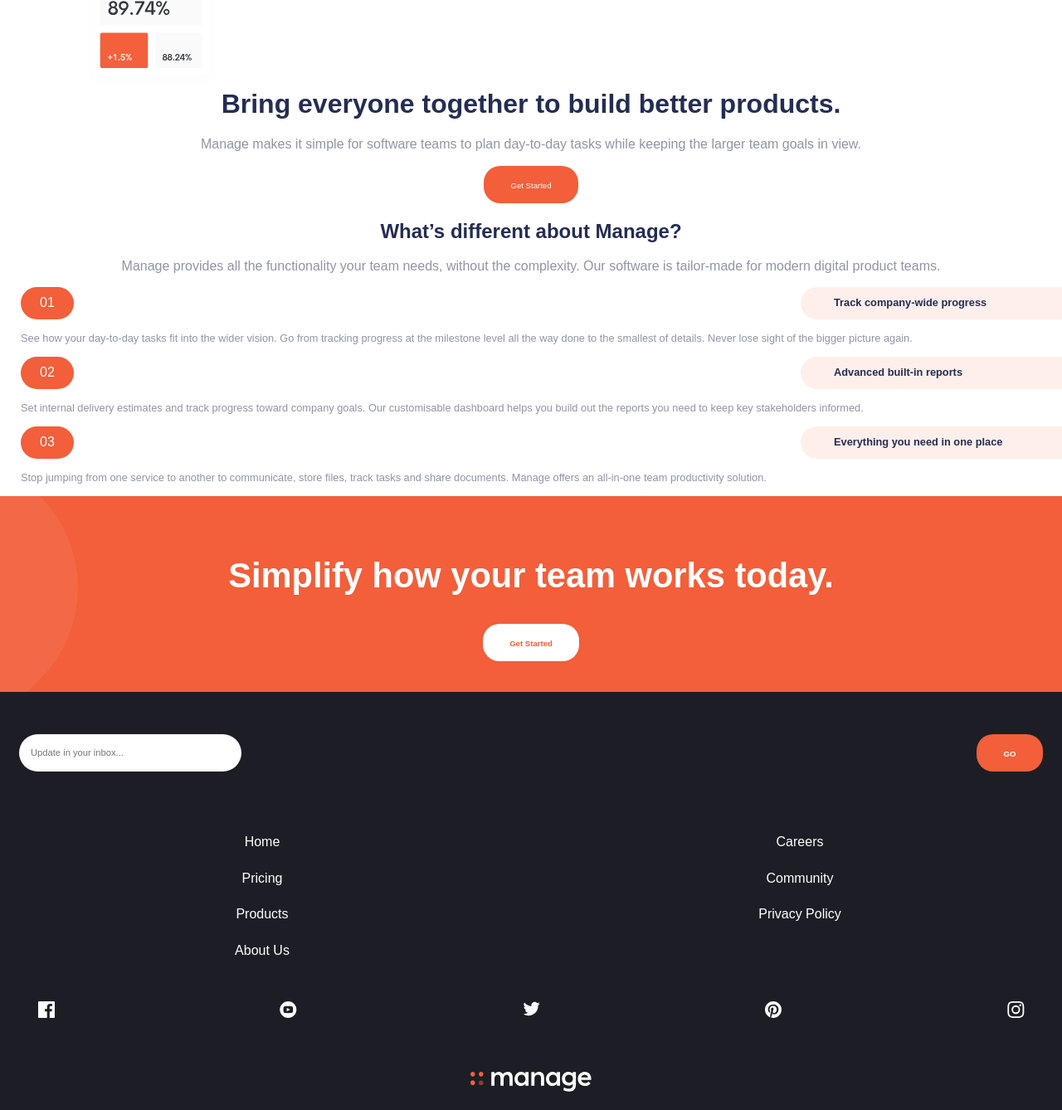
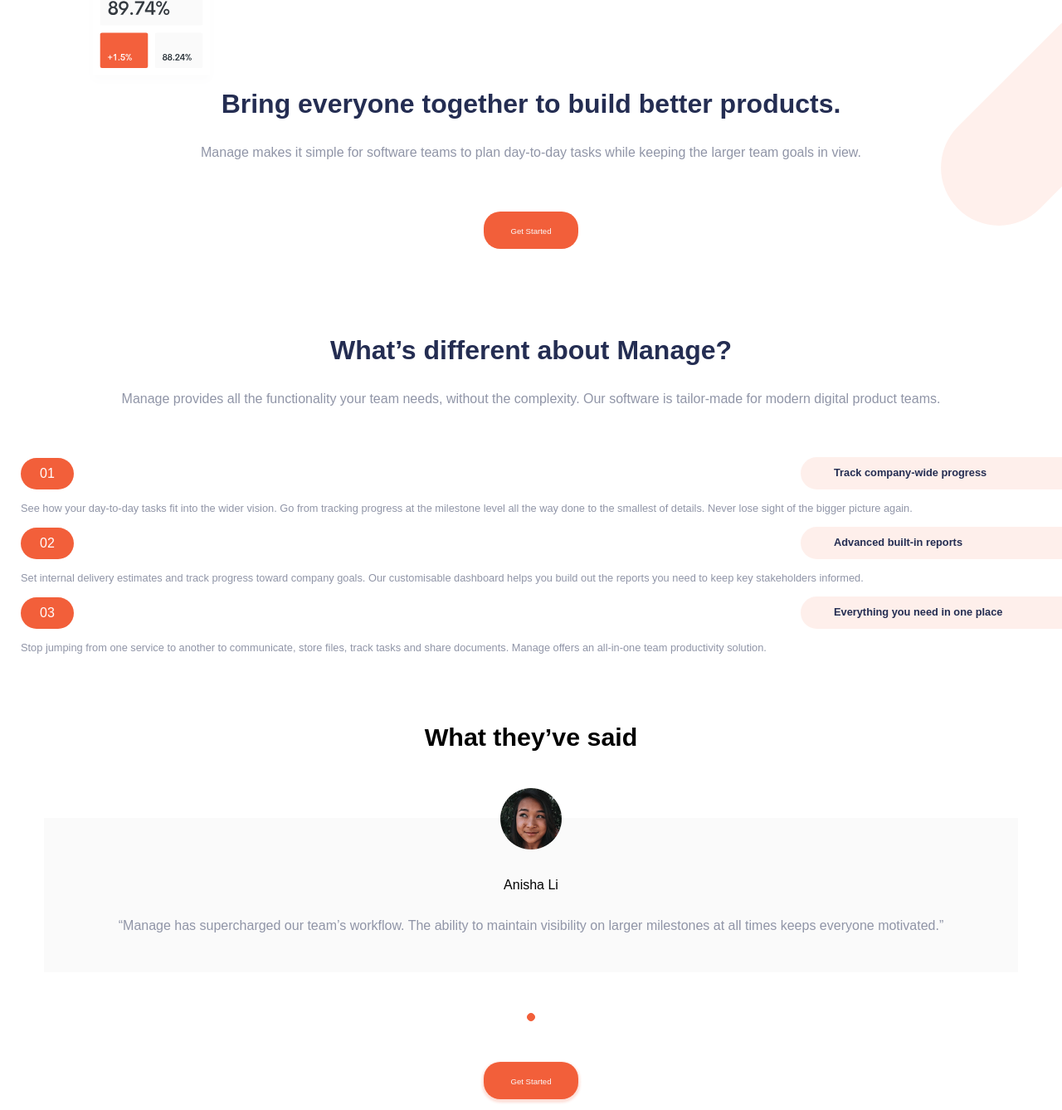
Before and after one commit to Takata21/-Manage-landing-page, a plain HTML site: page index.html in a window 1280 px wide. Shown: the part 269-1607 px from the top of the page at 83% size. Drawn offline with Linux system fonts and the light colour scheme; a web font is replaced by a local one.

```diff
--- a/index.html
+++ b/index.html
@@ -12,8 +12,11 @@
 </head>
 
 <body>
+    <!-- <div class="background">
+        <img src="./static/images/bg-tablet-pattern.svg" alt="" class="background__img">
+    </div> -->
     <header class="header">
-        <div class="wrapper">
+        <div class="wrapper__header">
             <div class="header__container">
                 <a href="#" class="header__logo"></a>
                 <p class="header__menu-icon" id="header__menu-icon"></p>
@@ -31,16 +34,18 @@
         </div>
     </header>
 
+
     <main class="main">
         <div class="wrapper__main">
             <div class="hero ">
+                <div class="hero__background"></div>
                 <div class="hero__ilustration">
                 </div>
                 <div class="hero__information">
                     <h1 class="hero__information-h1">
                         Bring everyone together to build better products.
                     </h1>
-                    <p class="hero__information-p">Manage makes it simple for software teams to plan day-to-day tasks while keeping the larger team goals in view. </p>
+                    <p class="hero__information-p first">Manage makes it simple for software teams to plan day-to-day tasks while keeping the larger team goals in view. </p>
                     <button class="hero__information-button">Get Started</button>
                 </div>
                 <div class="hero__question">
@@ -75,11 +80,40 @@
 
         </div>
 
+        <div class="slider">
+            <h1 class="slider__slide-h1"> What they’ve said</h1>
+            <div class="slider__slide active">
+                <img class="slider__slide-img" src="./static/images/avatar-ali.png"></img>
+                <span class="slider__slide-name">Anisha Li</span>
+                <p class="slider__slide-description">“Manage has supercharged our team’s workflow. The ability to maintain visibility on larger milestones at all times keeps everyone motivated.”</p>
+            </div>
+
+            <div class="slider__slide">
+                <img class="slider__slide-img" src="./static/images/avatar-anisha.png"></img>
+                <span class="slider__slide-name">Ali Bravo</span>
+                <p class="slider__slide-description">“We have been able to cancel so many other subscriptions since using Manage. There is no more cross-channel confusion and everyone is much more focused.”</p>
+            </div>
+
+            <div class="slider__slide">
+                <img class="slider__slide-img" src="./static/images/avatar-richard.png"></img>
+                <span class="slider__slide-name">Richard Watts</span>
+                <p class="slider__slide-description">“Manage allows us to provide structure and process. It keeps us organized and focused. I can’t stop recommending them to everyone I talk to!”</p>
+            </div>
+            <div class="slider__slide">
+                <img class="slider__slide-img" src="./static/images/avatar-shanai.png"></img>
+                <span class="slider__slide-name"> Shanai Gough</span>
+                <p class="slider__slide-description"> “Their software allows us to track, manage and collaborate on our projects from anywhere. It keeps the whole team in-sync without being intrusive.”</p>
+            </div>
+            <div class="slider__indicadores">
+                <span class="slider__indicadores-indicador active"></span>
+
+            </div>
+
+            <button class="u-btn slider">Get Started</button>
+        </div>
+
 
     </main>
-    <!-- What they’ve said Anisha Li “Manage has supercharged our team’s workflow. The ability to maintain visibility on larger milestones at all times keeps everyone motivated.” Ali Bravo “We have been able to cancel so many other subscriptions since using Manage.
-    There is no more cross-channel confusion and everyone is much more focused.” Richard Watts “Manage allows us to provide structure and process. It keeps us organized and focused. I can’t stop recommending them to everyone I talk to!” Shanai Gough “Their
-    software allows us to track, manage and collaborate on our projects from anywhere. It keeps the whole team in-sync without being intrusive.” Get Started -->
     <footer class="footer">
         <div class="footer__simplify">
             <h2 class="footer__simplify-h2"> Simplify how your team works today.</h2>
--- a/src/sass/footer.sass
+++ b/src/sass/footer.sass
@@ -2,6 +2,7 @@
     text-align: center
     background-color: var(--VeryDarkBlue)
     &__simplify
+        margin-top: 41px
         padding: 37px
         background-color: var(--BrightRed)
         background-image: url(../images/bg-simplify-section-mobile.svg)
@@ -15,6 +16,7 @@
         display: flex
         justify-content: space-between
         &-text
+            margin-right: 10px
             width: 240px
             font-size: .7em
             padding: 14px
@@ -46,3 +48,4 @@
         color: var(--VeryPaleRed)
         a
             color: hsl(228, 45%, 44%)
+            text-decoration: none
--- a/src/sass/header.sass
+++ b/src/sass/header.sass
@@ -7,8 +7,10 @@
     position: fixed
     right: 0
     left: 0
-    margin: 0 1.5625rem
     top: 0
+    background-color: white
+    padding: 40px 0 0
+    z-index: 100
     &__container
         display: flex
         justify-content: space-between
--- a/src/sass/hero.sass
+++ b/src/sass/hero.sass
@@ -2,11 +2,35 @@
     // border: 1px solid red
     text-align: center
     color: var(--DarkBlue)
+    position: relative
+    z-index: 3
+    &__background
+        background-image: url(../images/bg-tablet-pattern.svg)
+        height: 261px
+        width: 371px
+        position: absolute
+        background-size: contain
+        background-repeat: no-repeat
+        bottom: 218px
+        right: -250px
+        z-index: 1
+    &__question
+        &-h2
+            margin-top: 104px
+            font-size: 2em
+            padding: 0 35px
     &__information
         &-h1
             margin-top: 0
         &-p
+            line-height: 18px
             color: var(--DarkGrayishBlue)
+            margin: 31px 0 62px
+            &.first
+                padding: 0 17px
+                z-index: 2
+                position: relative
+
         &-button
             background-color: var(--BrightRed)
             color: var(--VaryLightGray)
@@ -15,6 +39,8 @@
             font-size: .6em
             padding: 18px 32px 16px
             cursor: pointer
+            position: relative
+            z-index: 2
     &__ilustration
         // border: 0.0625rem solid red
         background-image: url(../images/illustration-intro.svg)
--- a/src/sass/main.sass
+++ b/src/sass/main.sass
@@ -16,11 +16,13 @@
         font-family: 'Be Vietnam',sans-serif
         font-size: 16px
 
+
 .wrapper
     padding: 40px 25px
+    &__header
+        padding: 0 25px
     &__main
         padding: 0 25px
-
 .show
     display: none
 .u-btn
@@ -39,5 +41,25 @@
         width: 80px
         text-transform: uppercase
         font-weight: 700
+    &.slider
+        margin-bottom: 10px
+        -webkit-box-shadow: 0 2px 3px 2px rgba(243,97 ,60 ,.2 )
+        box-shadow: 0 2px 3px 2px rgba(243,97 ,60 ,.2 )
 .main
         overflow: hidden
+// .background
+//     position: relative
+//     width: 392px
+//     overflow: hidden
+//     &__img
+//         // background-image: url(../images/bg-tablet-pattern.svg)
+//         // height: 334px
+//             // width: 392px
+//         width: 392px
+//         height: 334px
+//         top: -24px
+//         right: -101px
+//         position: absolute
+//         // background-size: 334px 492px
+//         // background-repeat: no-repeat
+//         overflow: hidden
--- a/src/sass/slider.sass
+++ b/src/sass/slider.sass
@@ -0,0 +1,32 @@
+.slider
+    text-align: center
+    padding: 0 53px
+    &__slide
+        background-color: var(--VaryLightGray)
+        display: none
+
+        &-h1
+            font-size: 1.9em
+            margin: 80px 0
+        &.active
+            display: block
+        &-img
+            width: 74px
+            height: 74px
+            margin-top: -36px
+        &-name
+            display: block
+            margin: 30px 0
+        &-description
+            color: var(--DarkGrayishBlue)
+            padding-bottom: 47px
+    &__indicadores
+        margin: 45px 0
+        &-indicador
+            display: inline-block
+            width: 8px
+            height: 8px
+            border: 1px solid var(--BrightRed)
+            border-radius: 50px
+            &.active
+                background-color: var(--BrightRed)
```
Also changed, not shown: static/css/main.css, 1 other file.
